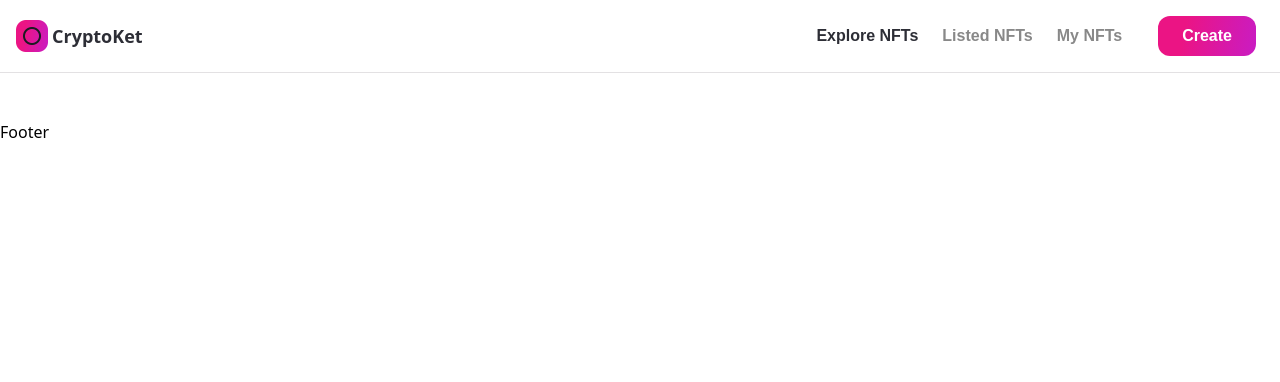
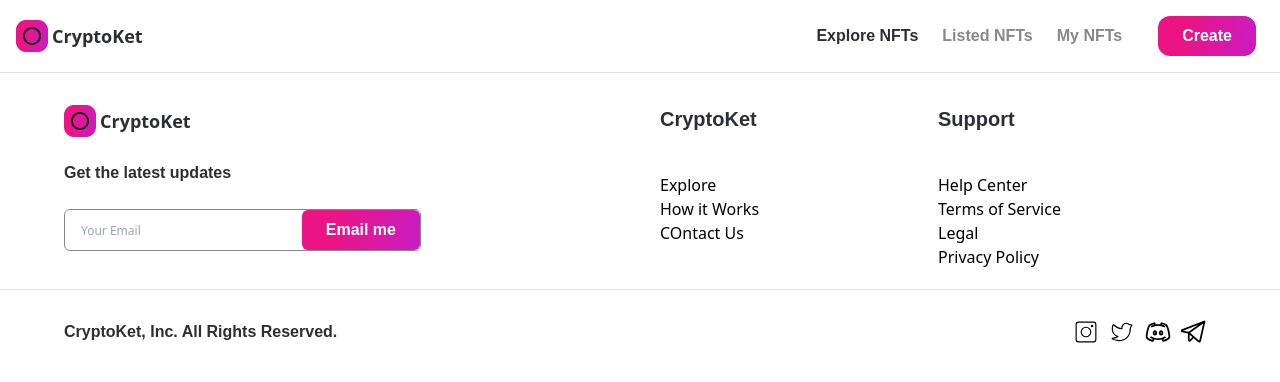
Before and after one commit to vitch07/Crypto-Hat, a Next.js app: page / in a window 1280 px wide. Shown: the top 382 px of the page. Built offline with nearby package versions, Linux system fonts and the light colour scheme.

Commit message:
created footer

```diff
--- a/component/Footer.jsx
+++ b/component/Footer.jsx
@@ -1,7 +1,86 @@
-import React from "react";
+import Image from "next/image";
+import images from "@/assets";
+import Link from "next/link";
+import Button from "./Button";
+import { CiInstagram, CiTwitter } from "react-icons/ci";
+import { PiTelegramLogo } from "react-icons/pi";
+import { AiOutlineDiscord } from "react-icons/ai";
 
+const FooterLinks = ({ heading, items }) => {
+  return (
+    <div className="flex-1 justify-start items-start">
+      <h3 className="font-poppins text-nft-black-1 font-semibold text-xl mb-10">
+        {heading}
+      </h3>
+      {items.map((item, index) => (
+        <p key={index}>{item}</p>
+      ))}
+    </div>
+  );
+};
 function Footer() {
-  return <div className="mt-20">Footer</div>;
+  return (
+    <footer className="flexCenter flex-col border-t border-nft-gray-1 sm:py-8 py-16">
+      {" "}
+      <div className="w-full minmd:w-4/5 sm:px-4 px-16 flex flex-row md:flex-col">
+        <div className="flexStart flex-1 flex-col">
+          <div className="flexCenter cursor-pointer">
+            <Image
+              src={images.logo02}
+              alt="logo"
+              objectFit="contain"
+              width={32}
+              height={32}
+            />
+            <p className="dark:text-white text-nft-black-1 font-semibold text-lg ml-1">
+              CryptoKet
+            </p>
+          </div>
+          <p className="font-poppins text-nft-black-1 font-semibold mt-6 text-base">
+            Get the latest updates
+          </p>
+          <div className="flexBetween md:w-full minlg:w-557 w-357 mt-6 bg-white border border-nft-gray-2 rounded-md">
+            <input
+              type="email"
+              placeholder="Your Email"
+              className="h-full flex-1 w-full bg-white px-4 rounded-md text-nft-black-1 text-xs font-normal outline-none minlg:text-lg"
+            />
+            <div className="flex-initial">
+              <Button btnName="Email me" classStyles="rounded-md" />
+            </div>
+          </div>
+        </div>
+        <div className="flex-1 flexBetweenStart flex-wrap ml-10 md:ml-0 md:mt-8">
+          <FooterLinks
+            heading="CryptoKet"
+            items={["Explore", "How it Works", "COntact Us"]}
+          />
+          <FooterLinks
+            heading="Support"
+            items={[
+              "Help Center",
+              "Terms of Service",
+              "Legal",
+              "Privacy Policy",
+            ]}
+          />
+        </div>
+      </div>
+      <div className="flexCenter w-full mt-5 border-t border-nft-gray-1 sm:px-4 px-16">
+        <div className="flexBetween flex-row w-full minmd:w-4/5 sm:flex-col mt-7">
+          <p className="font-poppins text-nft-black-1 font-semibold text-base">
+            CryptoKet, Inc. All Rights Reserved.
+          </p>
+          <div className="mx-2 cursor-pointer flex gap-2">
+            <CiInstagram className="w-7 h-7" />
+            <CiTwitter className="w-7 h-7" />
+            <AiOutlineDiscord className="w-7 h-7" />
+            <PiTelegramLogo className="w-7 h-7" />
+          </div>
+        </div>
+      </div>
+    </footer>
+  );
 }
 
 export default Footer;
```
